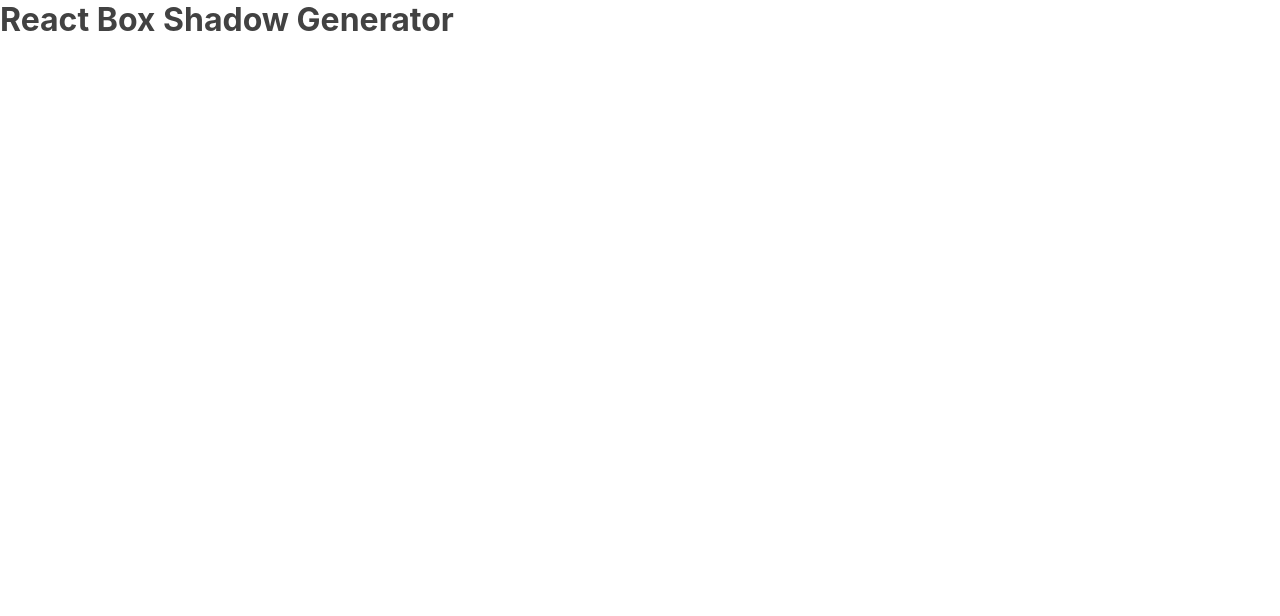
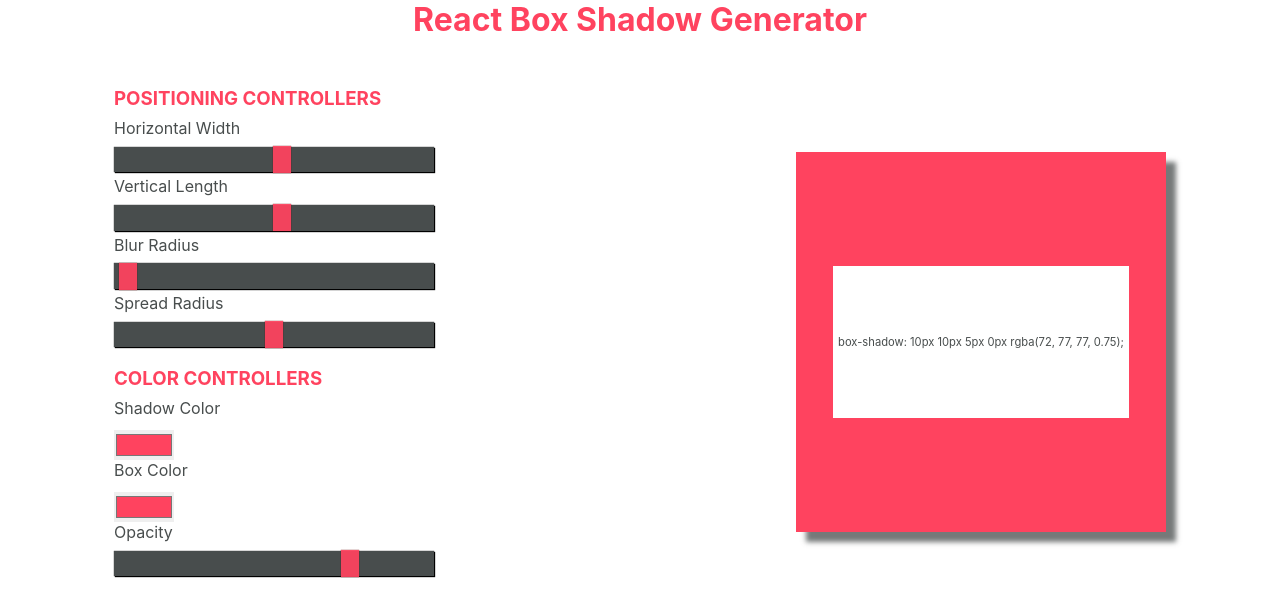
Before and after one commit to uptheirons78/react-box-shadow-generator, a React (Create React App) app: page / in a window 1280 px wide. Shown: the top 616 px of the page. Built offline with nearby package versions, Linux system fonts and the light colour scheme.

Commit message:
Created components and styles

```diff
--- a/public/index.html
+++ b/public/index.html
@@ -24,7 +24,7 @@
       work correctly both with client-side routing and a non-root public URL.
       Learn how to configure a non-root public URL by running `npm run build`.
     -->
-    <title>React App</title>
+    <title>React Box Shadow Generator</title>
   </head>
   <body>
     <noscript>You need to enable JavaScript to run this app.</noscript>
--- /dev/null
+++ b/src/App.css
@@ -0,0 +1,26 @@
+.app-title {
+  text-align: center;
+  margin-bottom: 3rem;
+  color: var(--primary-color);
+}
+
+.app-wrapper {
+  margin: 0 auto;
+  max-width: 1052px;
+  width: 100%;
+
+  display: flex;
+  justify-content: space-between;
+}
+
+.controllers-section {
+  display: flex;
+  justify-content: center;
+  align-items: center;
+}
+
+.box-section {
+  display: flex;
+  justify-content: center;
+  align-items: center;
+}
--- a/src/App.js
+++ b/src/App.js
@@ -1,9 +1,20 @@
 import React from "react";
+import Box from "./Box";
+import "./App.css";
+import Controllers from "./Controllers";
 
 function App() {
   return (
-    <div className="App">
-      <h1>React Box Shadow Generator</h1>
+    <div className="app">
+      <h1 className="app-title">React Box Shadow Generator</h1>
+      <section className="app-wrapper">
+        <section className="controllers-section">
+          <Controllers />
+        </section>
+        <section className="box-section">
+          <Box />
+        </section>
+      </section>
     </div>
   );
 }
--- /dev/null
+++ b/src/Box.css
@@ -0,0 +1,22 @@
+.box {
+  width: 370px;
+  height: 380px;
+  background: var(--primary-color);
+  display: flex;
+  justify-content: center;
+  align-items: center;
+}
+
+.box__property-container {
+  width: 80%;
+  height: 40%;
+  background: #fff;
+  display: flex;
+  justify-content: center;
+  align-items: center;
+}
+
+.box__property-container-text {
+  color: var(--secondary-color);
+  font-size: 0.7rem;
+}
--- /dev/null
+++ b/src/Box.js
@@ -0,0 +1,23 @@
+import React from "react";
+import "./Box.css";
+
+const Box = () => {
+  /**
+   * CSS-in-JS to update styles dynamically on any React State update 😉
+   */
+  const boxStyle = {
+    boxShadow: "10px 10px 5px 0px rgba(72, 77, 77, 0.75)"
+  };
+
+  return (
+    <div className="box" style={boxStyle}>
+      <div className="box__property-container">
+        <p className="box__property-container-text">
+          box-shadow: 10px 10px 5px 0px rgba(72, 77, 77, 0.75);
+        </p>
+      </div>
+    </div>
+  );
+};
+
+export default Box;
--- /dev/null
+++ b/src/Controllers.css
@@ -0,0 +1,175 @@
+
+.controllers-container {
+  max-width: 320px;
+  width: 100%;
+}
+
+.controllers-container__inside-wrapper {
+  width: 100%;
+  margin-bottom: 1rem;
+}
+
+.controllers-container__inside-wrapper-title {
+  color: var(--primary-color);
+  text-transform: uppercase;
+  margin-bottom: 0.5rem;
+}
+/*
+  Styles from:
+  http://danielstern.ca/range.css
+
+  Style Type: Terminator
+*/
+input[type=range] {
+  -webkit-appearance: none;
+  width: 100%;
+  margin: 0.7px 0;
+}
+input[type=range]:focus {
+  outline: none;
+}
+input[type=range]::-webkit-slider-runnable-track {
+  width: 100%;
+  height: 25.6px;
+  cursor: pointer;
+  box-shadow: 1px 1px 1px #000000, 0px 0px 1px #0d0d0d;
+  background: #484d4d;
+  border-radius: 0px;
+  border: 0px solid #010101;
+}
+input[type=range]::-webkit-slider-thumb {
+  box-shadow: 0px 0px 1px #670000, 0px 0px 0px #810000;
+  border: 0px solid #ff1e00;
+  height: 27px;
+  width: 18px;
+  border-radius: 0px;
+  background: rgba(255, 67, 95, 0.93);
+  cursor: pointer;
+  -webkit-appearance: none;
+  margin-top: -0.7px;
+}
+input[type=range]:focus::-webkit-slider-runnable-track {
+  background: #545a5a;
+}
+input[type=range]::-moz-range-track {
+  width: 100%;
+  height: 25.6px;
+  cursor: pointer;
+  box-shadow: 1px 1px 1px #000000, 0px 0px 1px #0d0d0d;
+  background: #484d4d;
+  border-radius: 0px;
+  border: 0px solid #010101;
+}
+input[type=range]::-moz-range-thumb {
+  box-shadow: 0px 0px 1px #670000, 0px 0px 0px #810000;
+  border: 0px solid #ff1e00;
+  height: 27px;
+  width: 18px;
+  border-radius: 0px;
+  background: rgba(255, 67, 95, 0.93);
+  cursor: pointer;
+}
+input[type=range]::-ms-track {
+  width: 100%;
+  height: 25.6px;
+  cursor: pointer;
+  background: transparent;
+  border-color: transparent;
+  color: transparent;
+}
+input[type=range]::-ms-fill-lower {
+  background: #3c4040;
+  border: 0px solid #010101;
+  border-radius: 0px;
+  box-shadow: 1px 1px 1px #000000, 0px 0px 1px #0d0d0d;
+}
+input[type=range]::-ms-fill-upper {
+  background: #484d4d;
+  border: 0px solid #010101;
+  border-radius: 0px;
+  box-shadow: 1px 1px 1px #000000, 0px 0px 1px #0d0d0d;
+}
+input[type=range]::-ms-thumb {
+  box-shadow: 0px 0px 1px #670000, 0px 0px 0px #810000;
+  border: 0px solid #ff1e00;
+  height: 27px;
+  width: 18px;
+  border-radius: 0px;
+  background: rgba(255, 67, 95, 0.93);
+  cursor: pointer;
+  height: 25.6px;
+}
+input[type=range]:focus::-ms-fill-lower {
+  background: #484d4d;
+}
+input[type=range]:focus::-ms-fill-upper {
+  background: #545a5a;
+}
+
+/* Color Picker Styles*/
+input[type="color"] {
+  display: block;
+  height: 30px;
+  width: 60px;
+  border: none;
+  outline: none;
+  margin-top: 4px;
+}
+
+
+
+/* Label Styles*/
+label {
+  color: var(--secondary-color);
+  display: inline-block;
+  margin-bottom: 0.5rem;
+}
+
+/* CheckBox Styles */
+.onoffswitch {
+    position: relative; width: 86px;
+    -webkit-user-select:none; -moz-user-select:none; -ms-user-select: none;
+}
+.onoffswitch-checkbox {
+    display: none;
+}
+.onoffswitch-label {
+    display: block; overflow: hidden; cursor: pointer;
+    border: 2px solid var(--secondary-color); border-radius: 0px;
+}
+.onoffswitch-inner {
+    display: block; width: 200%; margin-left: -100%;
+    transition: margin 0.3s ease-in 0s;
+}
+.onoffswitch-inner:before, .onoffswitch-inner:after {
+    display: block; float: left; width: 50%; height: 24px; padding: 0; line-height: 20px;
+    font-size: 18px; color: white; font-family: Trebuchet, Arial, sans-serif; font-weight: bold;
+    box-sizing: border-box;
+    border: 2px solid transparent;
+    background-clip: padding-box;
+}
+.onoffswitch-inner:before {
+    content: "ON";
+    padding-left: 12px;
+    background-color: var(--secondary-color); color: #FFFFFF;
+}
+.onoffswitch-inner:after {
+    content: "OFF";
+    padding-right: 12px;
+    background-color: var(--secondary-color); color: var(--secondary-color);
+    text-align: right;
+}
+.onoffswitch-switch {
+    display: block; width: 31px; margin: 0px;
+    background: var(--secondary-color);
+    position: absolute; top: 0; bottom: 0;
+    right: 55px;
+    transition: all 0.3s ease-in 0s;
+}
+.onoffswitch-checkbox:checked + .onoffswitch-label .onoffswitch-inner {
+    margin-left: 0;
+}
+.onoffswitch-checkbox:checked + .onoffswitch-label .onoffswitch-switch {
+    right: 0px;
+    background-color: var(--primary-color);
+}
--- /dev/null
+++ b/src/Controllers.js
@@ -0,0 +1,92 @@
+import React from "react";
+import "./Controllers.css";
+
+const Controllers = () => {
+  return (
+    <div className="controllers-container">
+      <div className="controllers-container__inside-wrapper">
+        <h3 className="controllers-container__inside-wrapper-title">
+          Positioning Controllers
+        </h3>
+        <label htmlFor="hw">Horizontal Width</label>
+        <input
+          type="range"
+          name="hw"
+          id="hw"
+          min="-200"
+          max="200"
+          value="10"
+          step="1"
+          onChange={e => console.log(e)}
+        />
+        <label htmlFor="vl">Vertical Length</label>
+        <input
+          type="range"
+          name="vl"
+          id="vl"
+          min="-200"
+          max="200"
+          value="10"
+          step="1"
+          onChange={e => console.log(e)}
+        />
+        <label htmlFor="br">Blur Radius</label>
+        <input
+          type="range"
+          name="br"
+          id="br"
+          min="0"
+          max="300"
+          value="5"
+          step="1"
+          onChange={e => console.log(e)}
+        />
+        <label htmlFor="sr">Spread Radius</label>
+        <input
+          type="range"
+          name="sr"
+          id="sr"
+          min="-200"
+          max="200"
+          value="0"
+          step="1"
+          onChange={e => console.log(e)}
+        />
+      </div>
+      <div className="controllers-container__inside-wrapper">
+        <h3 className="controllers-container__inside-wrapper-title">
+          Color Controllers
+        </h3>
+        <label htmlFor="sc">Shadow Color</label>
+        <input
+          type="color"
+          name="sc"
+          id="sc"
+          value="#ff435f"
+          onChange={e => console.log(e)}
+        />
+        <label htmlFor="bxc">Box Color</label>
+        <input
+          type="color"
+          name="bxc"
+          id="bxc"
+          value="#ff435f"
+          onChange={e => console.log(e)}
+        />
+        <label htmlFor="sr">Opacity</label>
+        <input
+          type="range"
+          name="opacity"
+          id="opacity"
+          min="0"
+          max="1"
+          value="0.75"
+          step="0.05"
+          onChange={e => console.log(e)}
+        />
+      </div>
+    </div>
+  );
+};
+
+export default Controllers;
--- a/src/index.css
+++ b/src/index.css
@@ -1,3 +1,9 @@
+:root {
+  --primary-color: #ff435f;
+  --secondary-color: #484D4D;
+}
+
+
 *,
 *::before,
 *::after {
@@ -11,5 +17,5 @@
 }
 body {
   font-family: 'Avenir', -apple-system, BlinkMacSystemFont, "Segoe UI", "Roboto", "Oxygen", "Ubuntu", "Helvetica Neue", Arial, sans-serif;
-  color: #424242;
+  color: var(--secondary-color);
 }
```
